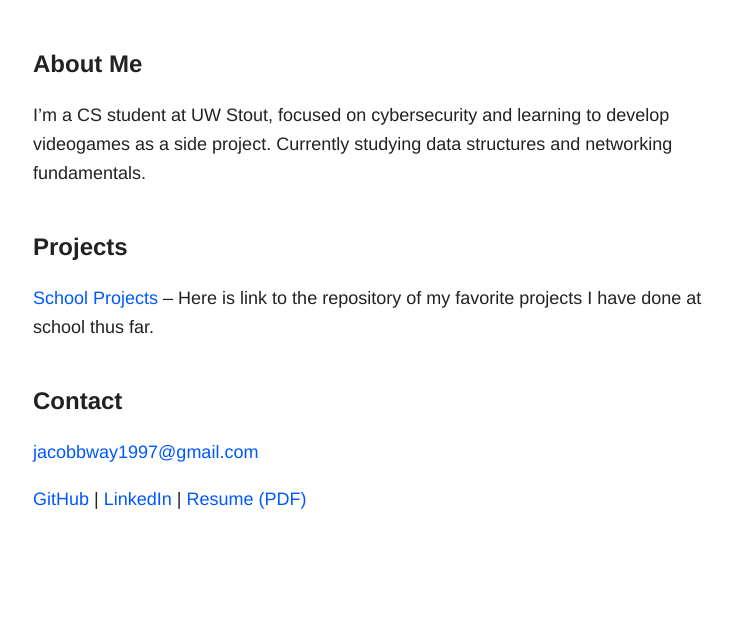
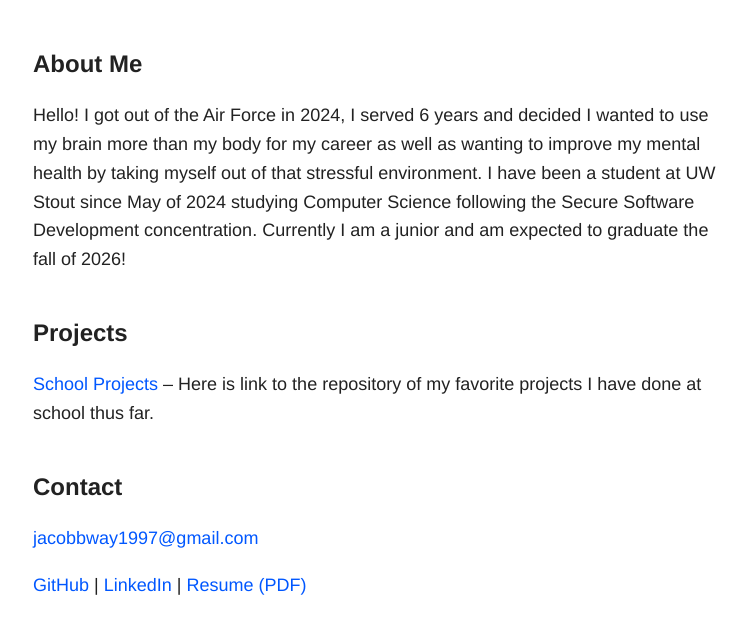
Before and after one commit to jacobbway/my-portfolio, a plain HTML site: page index.html in a window 1280 px wide. Shown: the part 258-892 px from the top of the page, without its empty margins (257-1003 px from the left). Before the commit the page ends 836 px from the top, so only its background shows below. Drawn offline with Linux system fonts and the light colour scheme.

Commit message:
Updated my bio

```diff
--- a/index.html
+++ b/index.html
@@ -20,7 +20,8 @@
 
     <section>
       <h2>About Me</h2>
-      <p>I’m a CS student at UW Stout, focused on cybersecurity and learning to develop videogames as a side project. Currently studying data structures and networking fundamentals.</p>
+      <p>Hello! I got out of the Air Force in 2024, I served 6 years and decided I wanted to use my brain more than my body for my career as well as wanting to improve my mental health by taking myself out of that stressful environment. I have been a student at
+      UW Stout since May of 2024 studying Computer Science following the Secure Software Development concentration. Currently I am a junior and am expected to graduate the fall of 2026!</p>
     </section>
 
     <section>
```
